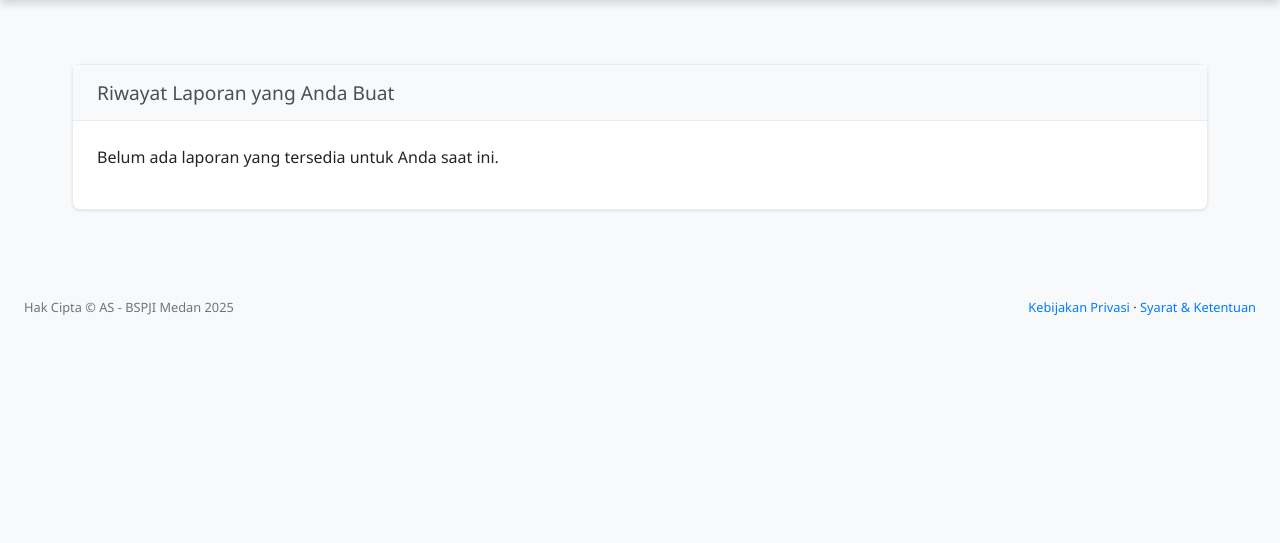
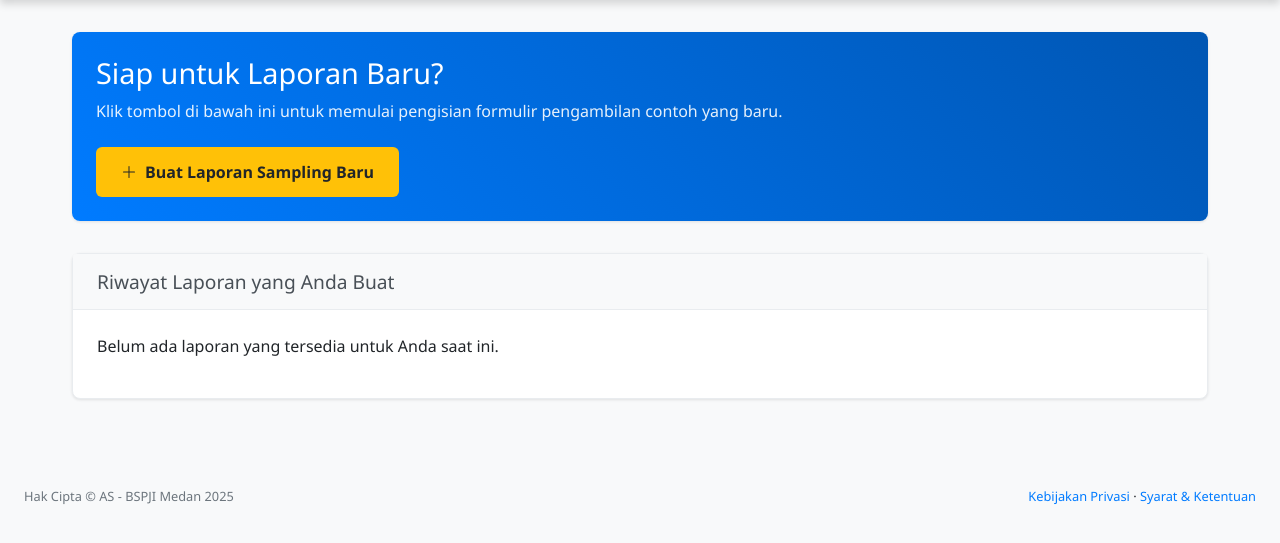
Before and after one commit to AnggiSyafitri/Digitalisasi-Pelaporan-Sampling, a PHP site: page /digitalisasi-pelaporan-sampling/dashboard.php in a window 1280 px wide. Shown: the part 98-641 px from the top of the page. Run offline with PHP 8.4, Linux system fonts and the light colour scheme; the visitor is signed in with stand-in values (Sample User, id 1); data that the repository does not hold is empty.

Commit message:
4th commit

```diff
--- a/public/dashboard.php
+++ b/public/dashboard.php
@@ -14,7 +14,7 @@ $role_id = $_SESSION['role_id'];
 $daftar_laporan = [];
 $laporan_riwayat = [];
 $pesan_dashboard = "Daftar Laporan Terkini";
-$pesan_riwayat = "Riwayat Laporan"; // Pesan default untuk riwayat
+$pesan_riwayat = "Riwayat Laporan";
 
 $query_part = "
     SELECT l.id, l.jenis_laporan, l.status, f.perusahaan, f.tanggal, l.ppc_id, l.updated_at
@@ -69,7 +69,6 @@ switch ($role_id) {
         break;
 }
 
-// Eksekusi query utama untuk tugas aktif
 $sql_laporan = $query_part . $where_clause;
 $stmt = $conn->prepare($sql_laporan);
 if (!empty($params)) {
@@ -82,7 +81,6 @@ while ($row = $result->fetch_assoc()) {
 }
 $stmt->close();
 
-// Eksekusi query riwayat jika statementnya ada (untuk role 2, 3, dan 4)
 if (isset($stmt_riwayat)) {
     $stmt_riwayat->execute();
     $result_riwayat = $stmt_riwayat->get_result();
@@ -99,7 +97,15 @@ require_once '../templates/header.php';
 <div class="container-dashboard">
     <?php if ($role_id == 1): ?>
         <div class="card card-cta">
-             </div>
+            <div class="card-body">
+                <h2>Siap untuk Laporan Baru?</h2>
+                <p>Klik tombol di bawah ini untuk memulai pengisian formulir pengambilan contoh yang baru.</p>
+                <a href="formulir_sampling.php" class="btn btn-primary-dashboard">
+                     <svg xmlns="http://www.w3.org/2000/svg" width="16" height="16" fill="currentColor" class="bi bi-plus-lg" viewBox="0 0 16 16"><path fill-rule="evenodd" d="M8 2a.5.5 0 0 1 .5.5v5h5a.5.5 0 0 1 0 1h-5v5a.5.5 0 0 1-1 0v-5h-5a.5.5 0 0 1 0-1h5v-5A.5.5 0 0 1 8 2Z"/></svg>
+                    Buat Laporan Sampling Baru
+                </a>
+            </div>
+        </div>
     <?php endif; ?>
 
     <div class="card">
```
Also changed, not shown: public/cetak_laporan.php (+4 -3 lines).
